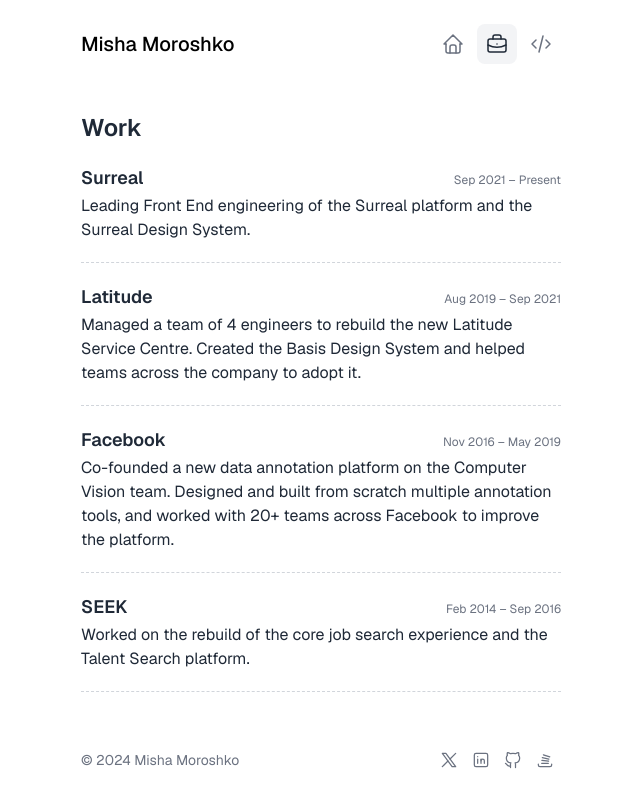
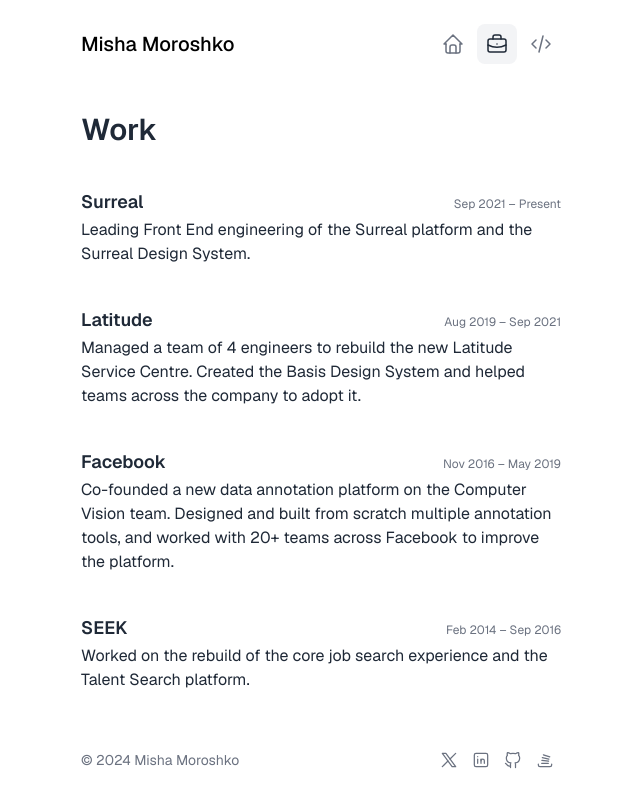
Before and after one commit to moroshko/moroshko.me, a Next.js app: page /work in a window 1280 px wide. Shown: the whole page, without its empty margins (319-959 px from the left). Built offline with nearby package versions, Linux system fonts and the light colour scheme.

Commit message:
More visual cleanup

```diff
--- a/app/open-source/components/OpenSource/OpenSource.tsx
+++ b/app/open-source/components/OpenSource/OpenSource.tsx
@@ -2,8 +2,8 @@
 
 const OpenSource = () => {
   return (
-    <div className="space-y-5">
-      <h2 className="text-2xl font-semibold text-gray-800">Open Source</h2>
+    <div className="space-y-10">
+      <h2 className="text-3xl font-semibold text-gray-800">Open Source</h2>
       <OpenSourceItem repoName="react-scanner">
         Extract React components and props usage from code
       </OpenSourceItem>
--- a/app/open-source/components/OpenSource/OpenSourceItem.tsx
+++ b/app/open-source/components/OpenSource/OpenSourceItem.tsx
@@ -11,7 +11,7 @@
   const { stars } = await getRepoData(repoName);
 
   return (
-    <div className="space-y-0.5 border-b border-gray-300 border-dashed pb-5">
+    <div className="space-y-0.5">
       <h3 className="flex justify-between items-center">
         <a
           className="font-semibold hover:underline text-lg"
--- a/app/work/components/Work/Work.tsx
+++ b/app/work/components/Work/Work.tsx
@@ -2,8 +2,8 @@
 
 const Work = () => {
   return (
-    <div className="space-y-5">
-      <h2 className="text-2xl font-semibold text-gray-800">Work</h2>
+    <div className="space-y-10">
+      <h2 className="text-3xl font-semibold text-gray-800">Work</h2>
       <WorkItem
         company="Surreal"
         companyUrl="https://surreal.live"
--- a/app/work/components/Work/WorkItem.tsx
+++ b/app/work/components/Work/WorkItem.tsx
@@ -9,7 +9,7 @@
 
 const WorkItem = ({ company, companyUrl, years, children }: Props) => {
   return (
-    <div className="space-y-0.5 border-b border-gray-300 border-dashed pb-5">
+    <div className="space-y-0.5">
       <h3 className="flex justify-between items-baseline">
         {companyUrl === undefined ? (
           <span
```
